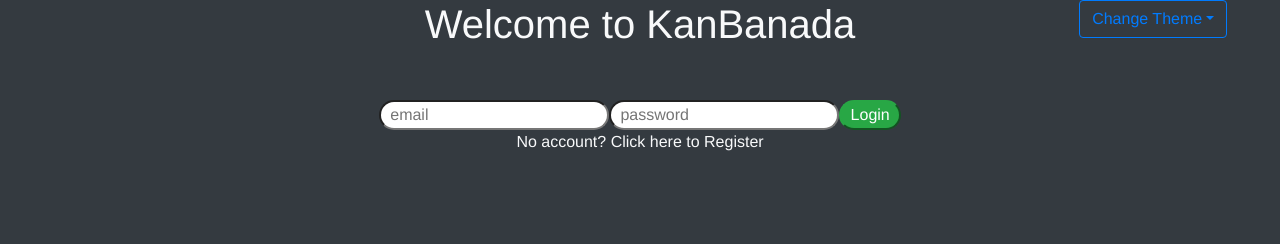
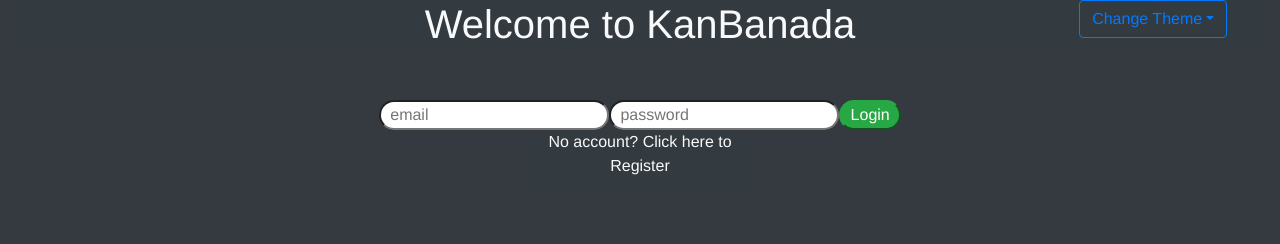
Before and after one commit to BradenDykstra/kanban, a Vue app in the folder client/: page /#/login in a window 1280 px wide. Shown: the top 244 px of the page. Built offline with nearby package versions, Linux system fonts and the light colour scheme; no server answers.

Commit message:
fixed login page

```diff
--- a/client/src/views/Login.vue
+++ b/client/src/views/Login.vue
@@ -2,7 +2,7 @@
   <div class="login text-light">
     <div class="row">
       <div class="col-12 space">
-        <h1>Welcome to KanBanada</h1>
+        <h1 class="transparent-bg">Welcome to KanBanada</h1>
       </div>
     </div>
     <form v-if="loginForm" @submit.prevent="loginUser">
@@ -16,9 +16,14 @@
       <input class="badge-pill" type="password" v-model="newUser.password" placeholder="password" />
       <button class="badge-pill btn-warning" type="submit">Create Account</button>
     </form>
-    <div class="action" @click="loginForm = !loginForm">
-      <p v-if="loginForm">No account? Click here to Register</p>
-      <p v-else>Already have an account? Click here to Login</p>
+    <div class="row d-flex justify-content-center">
+      <div
+        class="col-2 action transparent-bg d-flex justify-content-center"
+        @click="loginForm = !loginForm"
+      >
+        <p v-if="loginForm">No account? Click here to Register</p>
+        <p v-else>Already have an account? Click here to Login</p>
+      </div>
     </div>
   </div>
 </template>
@@ -61,6 +66,9 @@ export default {
 .action {
   cursor: pointer;
 }
+.actionrow {
+  width: 20%;
+}
 .space {
   height: 100px;
 }
```
Also changed, not shown: 7 other files (tests, documents, lock files or other folders).
